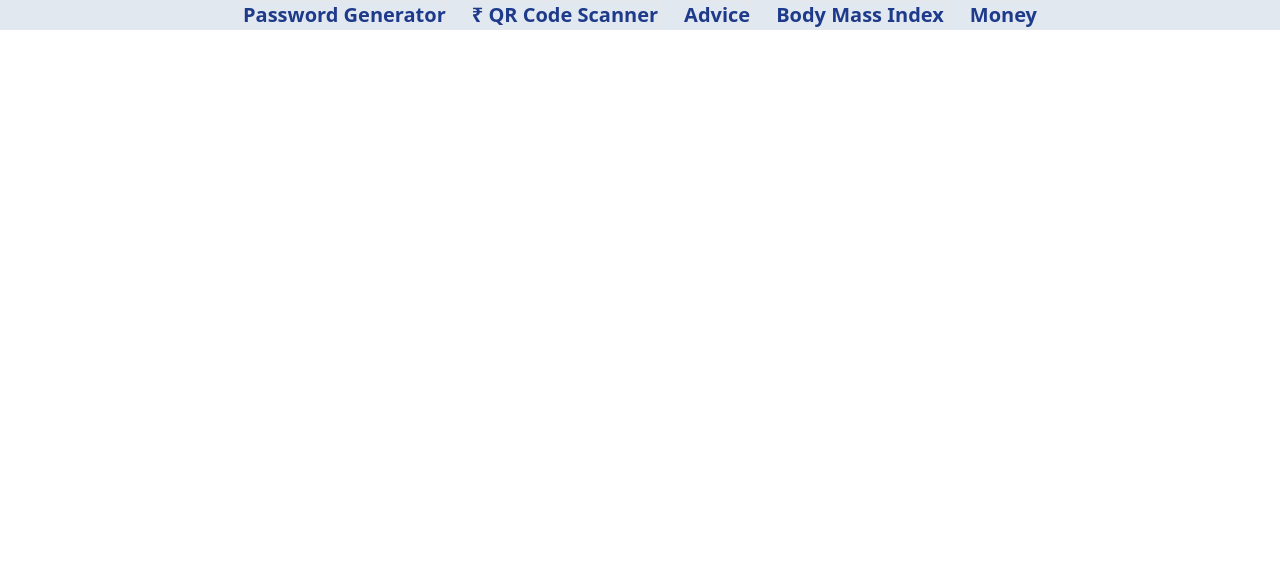
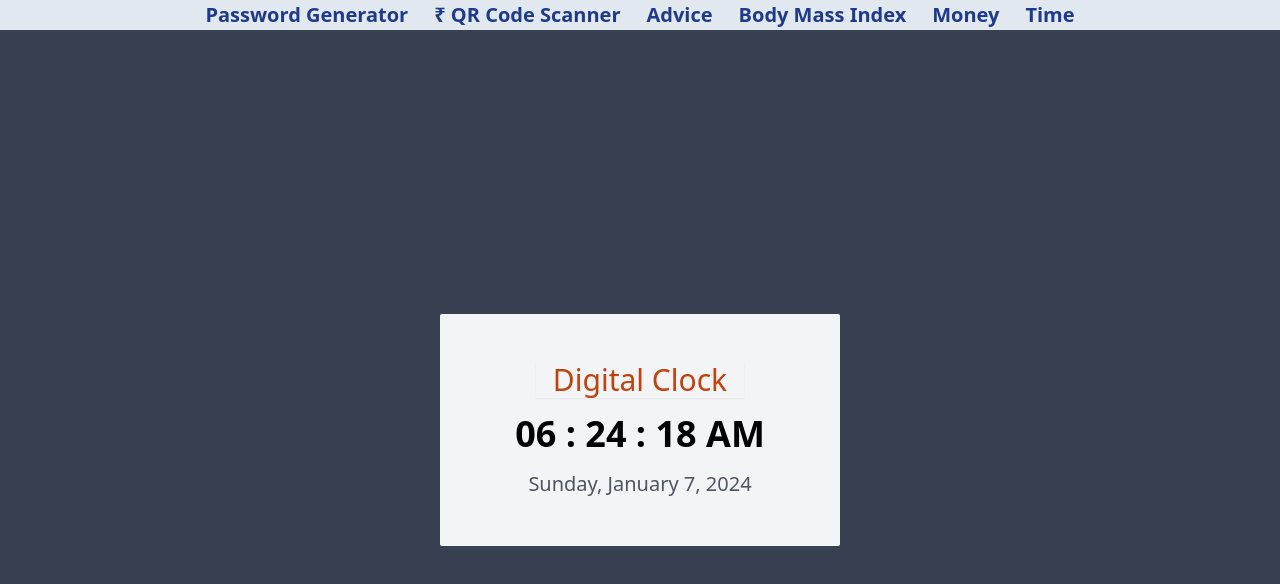
Before and after one commit to Rajeshkumarachari/password, a React (Create React App) app: page /time in a window 1280 px wide. Shown: the top 584 px of the page. Built offline with nearby package versions, Linux system fonts and the light colour scheme.

Commit message:
Digital Clock CREATED

```diff
--- a/src/Main.js
+++ b/src/Main.js
@@ -5,11 +5,12 @@ import Code from "./components/Code";
 import Advice from "./components/Advice";
 import BodyMass from "./components/BodyMass";
 import Money from "./components/Money";
+import Watch from "./components/Watch";
 
 const Main = () => {
   return (
     <BrowserRouter>
-      <div className=" flex justify-center bg-slate-200 ">
+      <div className=" flex justify-center bg-slate-200  flex-wrap">
         <Link
           to={"/"}
           className=" text-blue-900 font-semibold border hover:underline text-xl mx-3  hover:text-blue-950"
@@ -40,6 +41,12 @@ const Main = () => {
         >
           Money
         </Link>
+        <Link
+          to={"/time"}
+          className=" text-blue-900 font-semibold border hover:underline text-xl mx-3 hover:text-blue-950"
+        >
+          Time
+        </Link>
       </div>
       <Routes>
         <Route path="/" element={<App />} />
@@ -47,6 +54,7 @@ const Main = () => {
         <Route path="/code" element={<Code />} />
         <Route path="/bmi" element={<BodyMass />} />
         <Route path="/money" element={<Money />} />
+        <Route path="/time" element={<Watch />} />
       </Routes>
     </BrowserRouter>
   );
--- /dev/null
+++ b/src/components/Watch.js
@@ -0,0 +1,51 @@
+import React, { useEffect, useState } from "react";
+
+const Watch = () => {
+  const [currentTime, setCurrentTime] = useState(new Date());
+
+  useEffect(() => {
+    const timer = setInterval(() => {
+      setCurrentTime(new Date());
+    }, 1000);
+    console.log(timer);
+
+    return () => clearInterval(timer);
+  }, []);
+  const formatHours = (hour) => {
+    return hour === 0 ? 12 : hour > 12 ? hour - 12 : hour;
+  };
+  const formatZero = (num) => {
+    return num < 10 ? `0${num}` : num;
+  };
+  const formatDate = (date) => {
+    const options = {
+      weekday: "long",
+      month: "long",
+      year: "numeric",
+      day: "numeric",
+    };
+    return date.toLocaleDateString(undefined, options);
+  };
+  return (
+    <>
+      <div className=" flex justify-center items-center  bg-gray-700 h-screen w-screen">
+        <div className=" w-[400px] bg-gray-100 p-12 rounded-sm text-center ">
+          <h1 className=" text-orange-700 text-3xl font-medium shadow-sm mx-12 mb-4">
+            Digital Clock
+          </h1>
+          <div className=" text-4xl font-semibold mb-4">
+            {formatZero(formatHours(currentTime.getHours()))} :{" "}
+            {formatZero(currentTime.getMinutes())} :{" "}
+            {formatZero(currentTime.getSeconds())}{" "}
+            {currentTime.getHours() >= 12 ? "PM" : "AM"}
+          </div>
+          <div className=" text-xl text-gray-600 font-medium">
+            {formatDate(currentTime)}
+          </div>
+        </div>
+      </div>
+    </>
+  );
+};
+
+export default Watch;
```
